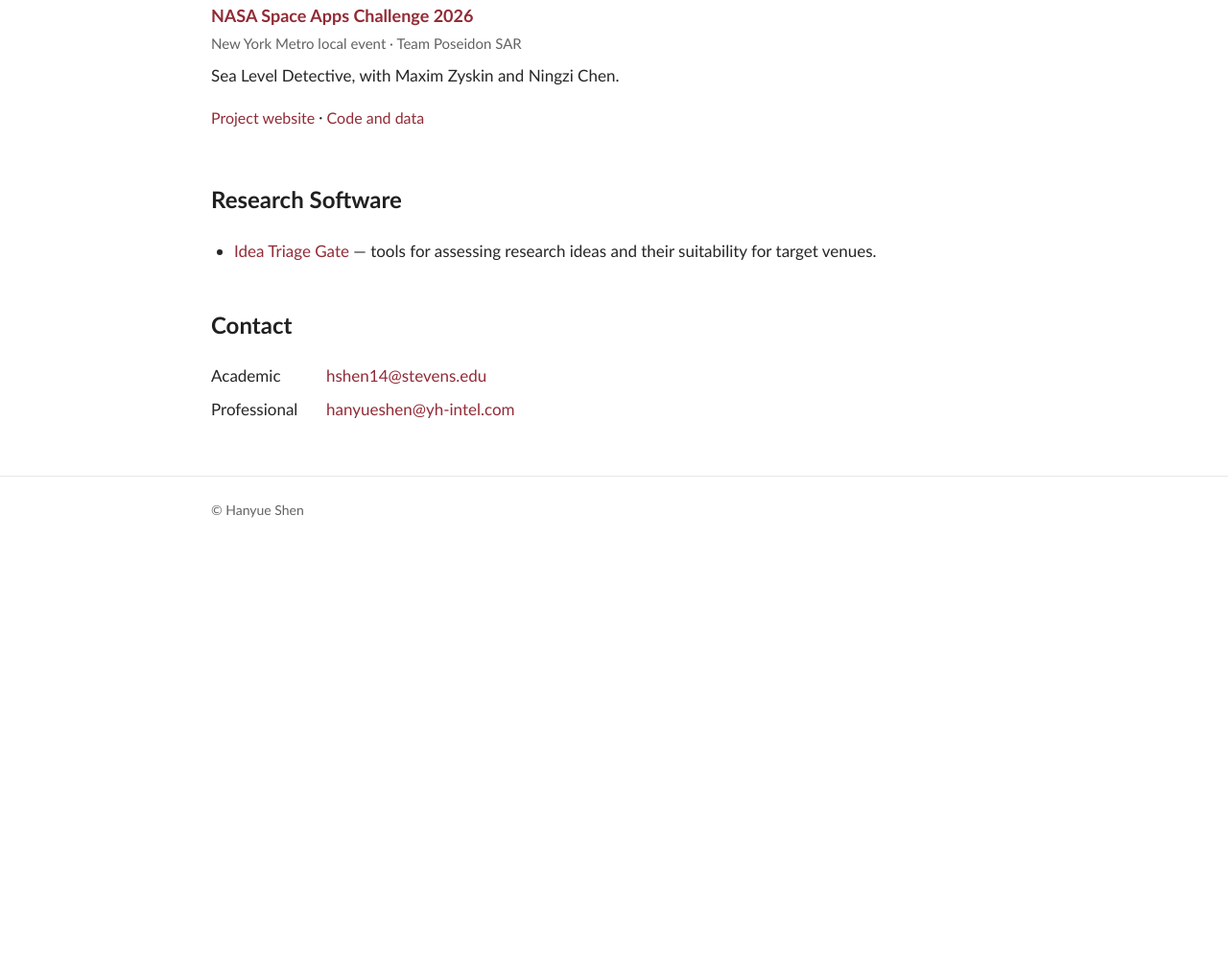
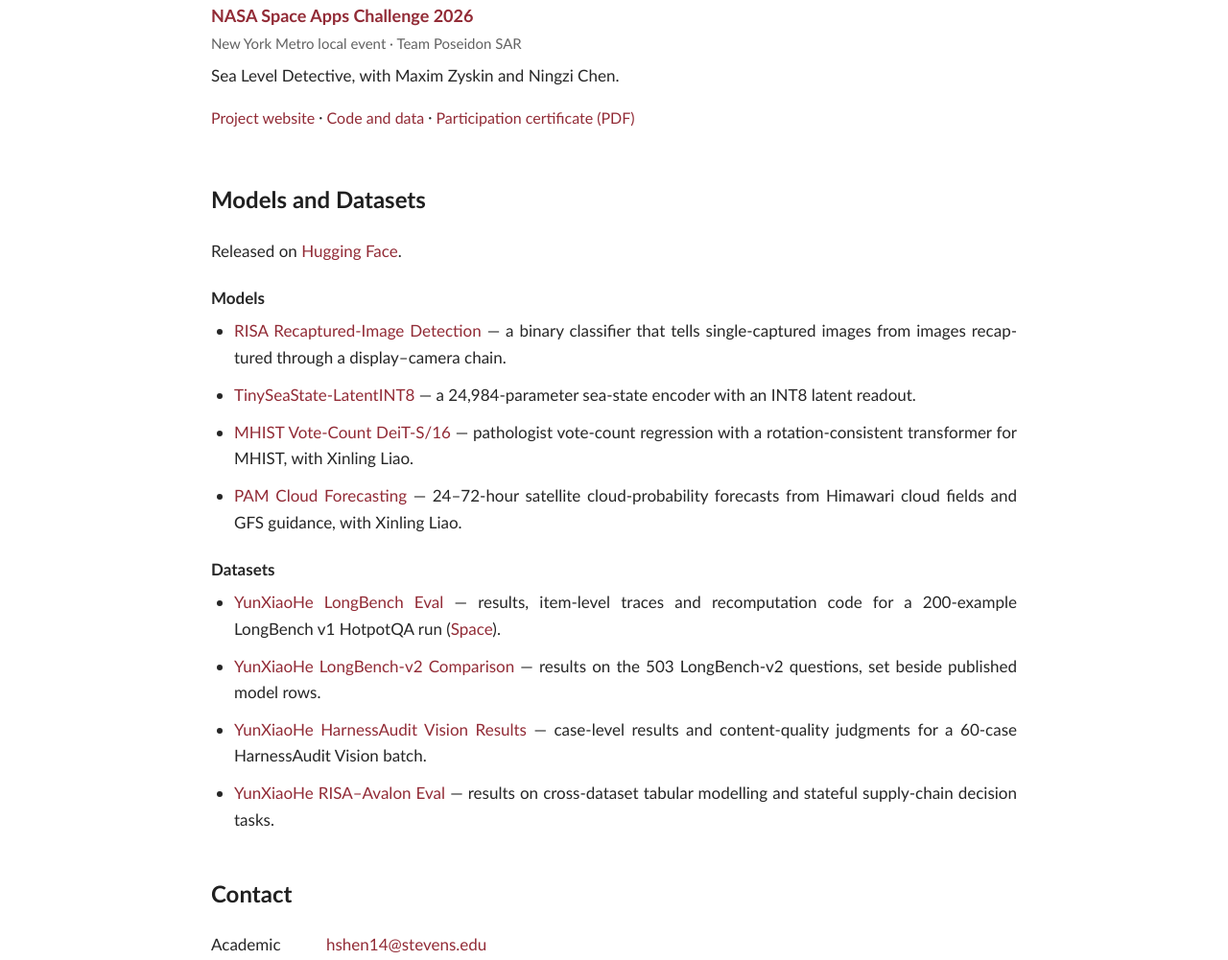
Before and after one commit to Henry-Hanyue-Shen/Henry-Hanyue-Shen.github.io, a plain HTML site: page index.html in a window 1280 px wide. Shown: the part 1799-2800 px from the top of the page at 96% size. Before the commit the page ends 2375 px from the top, so only its background shows below. Drawn offline with Linux system fonts and the light colour scheme.

Commit message:
Replace Research Software with Hugging Face models and datasets; add Space Apps certificate
Co-Authored-By: Claude Opus 5.5 <noreply@anthropic.com>

```diff
--- a/index.html
+++ b/index.html
@@ -6,9 +6,9 @@
   <meta name="color-scheme" content="light">
   <meta name="description" content="Hanyue Shen — Mathematics undergraduate at Stevens Institute of Technology, expecting to graduate in Fall 2027, Pinnacle Scholar, and founder of YH Intelligence Technology, Co., Ltd. Research interests in mathematics, artificial intelligence, and engineering.">
   <title>Hanyue Shen</title>
-  <link rel="stylesheet" href="styles.css?v=20261118-19">
-  <script src="news-data.js?v=20261118-19" defer></script>
-  <script src="news.js?v=20261118-19" defer></script>
+  <link rel="stylesheet" href="styles.css?v=20261118-20">
+  <script src="news-data.js?v=20261118-20" defer></script>
+  <script src="news.js?v=20261118-20" defer></script>
 </head>
 <body>
   <a class="skip-link" href="#main">Skip to content</a>
@@ -18,7 +18,7 @@
       <nav aria-label="Main navigation">
         <a href="#about">About</a>
         <a href="#news">Updates</a>
-        <a href="#software">Software</a>
+        <a href="#models">Models</a>
         <a href="#contact">Contact</a>
       </nav>
     </div>
@@ -77,14 +77,26 @@
         <h3><a href="https://www.spaceappschallenge.org/">NASA Space Apps Challenge 2026</a></h3>
         <p class="work-type">New York Metro local event · Team Poseidon SAR</p>
         <p>Sea Level Detective, with Maxim Zyskin and Ningzi Chen.</p>
-        <p class="resource-links"><a href="https://henry-hanyue-shen.github.io/spaceapps26/">Project website</a> · <a href="https://github.com/Henry-Hanyue-Shen/spaceapps26">Code and data</a></p>
+        <p class="resource-links"><a href="https://henry-hanyue-shen.github.io/spaceapps26/">Project website</a> · <a href="https://github.com/Henry-Hanyue-Shen/spaceapps26">Code and data</a> · <a href="assets/nasa-space-apps-2026-participation.pdf">Participation certificate (PDF)</a></p>
       </article>
     </section>
 
-    <section id="software" aria-labelledby="software-title">
-      <h2 id="software-title">Research Software</h2>
+    <section id="models" aria-labelledby="models-title">
+      <h2 id="models-title">Models and Datasets</h2>
+      <p>Released on <a href="https://huggingface.co/HanyueShen">Hugging Face</a>.</p>
+      <h3>Models</h3>
       <ul class="software-list">
-        <li><a href="https://github.com/Henry-Hanyue-Shen/idea-triage-gate">Idea Triage Gate</a> — tools for assessing research ideas and their suitability for target venues.</li>
+        <li><a href="https://huggingface.co/HanyueShen/risa-recaptured-image-detection">RISA Recaptured-Image Detection</a> — a binary classifier that tells single-captured images from images recaptured through a display–camera chain.</li>
+        <li><a href="https://huggingface.co/HanyueShen/tiny-seastate-latent-int8">TinySeaState-LatentINT8</a> — a 24,984-parameter sea-state encoder with an INT8 latent readout.</li>
+        <li><a href="https://huggingface.co/HanyueShen/mhist-vote-count-deit-s16">MHIST Vote-Count DeiT-S/16</a> — pathologist vote-count regression with a rotation-consistent transformer for MHIST, with Xinling Liao.</li>
+        <li><a href="https://huggingface.co/HanyueShen/PAM-Cloud-Forecasting">PAM Cloud Forecasting</a> — 24–72-hour satellite cloud-probability forecasts from Himawari cloud fields and GFS guidance, with Xinling Liao.</li>
+      </ul>
+      <h3>Datasets</h3>
+      <ul class="software-list">
+        <li><a href="https://huggingface.co/datasets/HanyueShen/YunXiaoHe-LongBench-Eval">YunXiaoHe LongBench Eval</a> — results, item-level traces and recomputation code for a 200-example LongBench v1 HotpotQA run (<a href="https://huggingface.co/spaces/HanyueShen/YunXiaoHe-LongBench-Eval">Space</a>).</li>
+        <li><a href="https://huggingface.co/datasets/HanyueShen/YunXiaoHe-LongBench-v2-Comparison">YunXiaoHe LongBench-v2 Comparison</a> — results on the 503 LongBench-v2 questions, set beside published model rows.</li>
+        <li><a href="https://huggingface.co/datasets/HanyueShen/YunXiaoHe-HarnessAudit-Vision-Results">YunXiaoHe HarnessAudit Vision Results</a> — case-level results and content-quality judgments for a 60-case HarnessAudit Vision batch.</li>
+        <li><a href="https://huggingface.co/datasets/HanyueShen/YunXiaoHe-RISA-Avalon-Eval">YunXiaoHe RISA–Avalon Eval</a> — results on cross-dataset tabular modelling and stateful supply-chain decision tasks.</li>
       </ul>
     </section>
 
--- a/styles.css
+++ b/styles.css
@@ -172,6 +172,7 @@ li + li { margin-top: 8px; }
 .resource-links { font-size: 16px; }
 .resource-links a { display: inline-flex; align-items: center; min-height: 44px; }
 .software-list li + li { margin-top: 12px; }
+#models h3 { margin: 24px 0 8px; font-size: 17px; }
 .contact-list { margin: 0; }
 .contact-list > div { display: flex; gap: 16px; margin: 0 0 8px; }
 .contact-list dt { flex: 0 0 104px; }
```
Also changed, not shown: 1 other file.
